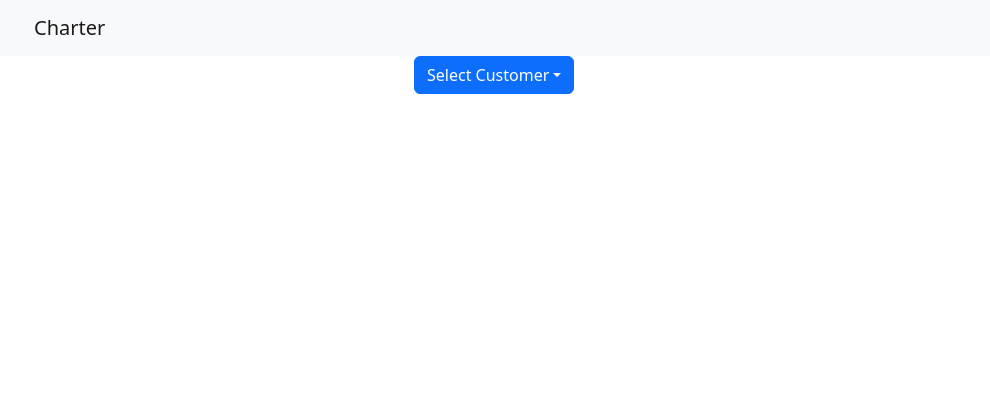
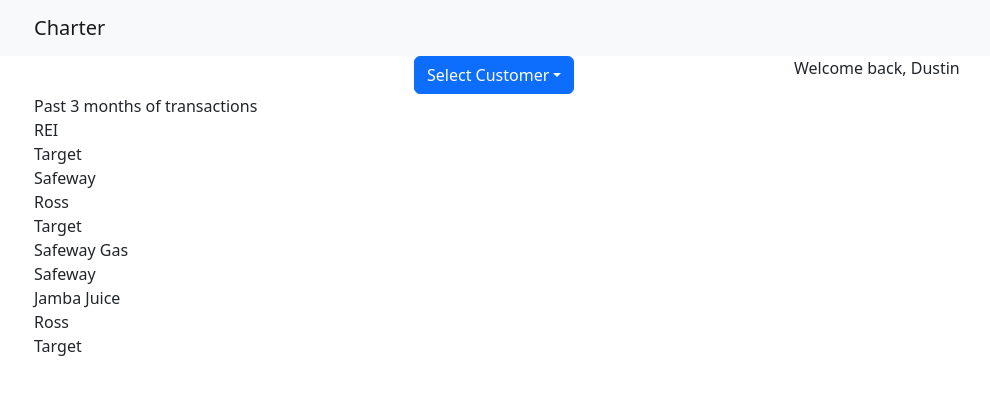
Before and after one commit to DW579/rewards_program, a React (Create React App) app in the folder client/: page / in a window 1280 px wide. Shown: the top 394 px of the page, without its empty margins (48-1038 px from the left). Built offline with nearby package versions, Linux system fonts and the light colour scheme.

Commit message:
Filter current customer transactions

```diff
--- a/client/src/components/dashboard.js
+++ b/client/src/components/dashboard.js
@@ -11,7 +11,8 @@
         super(props);
 
         this.state = {
-            customer: "Dustin"
+            customer: "Dustin",
+            transactions: []
         }
     }
 
@@ -26,7 +27,21 @@
         }
 
         getAllData()
-            .then(data => console.log(data))
+            .then(data => {
+                let current_customer_transactions = [];
+
+                // Loop through data and only include transactions that are associated to the current customer
+                for(const transaction of data.data) {
+                    if(transaction.customer === this.state.customer) {
+                        current_customer_transactions.push(transaction);
+                    }
+                }
+
+                // Add the transactions of the current customer to state
+                this.setState({
+                    transactions: current_customer_transactions
+                })
+            })
 
     }
 
@@ -53,7 +68,7 @@
                             </Dropdown.Menu>
                         </Dropdown>
                     </Col>
-                    <Col></Col>
+                    <Col>Welcome back, {this.state.customer}</Col>
                 </Row>
                 <Row>
                     {/* Totals */}
@@ -62,7 +77,18 @@
                     {/* Sub totals */}
                 </Row>
                 <Row>
-                    {/* Transactions */}
+                    <Col>
+                        Past 3 months of transactions
+                    </Col>
+                </Row>
+                <Row>
+                    <Col>
+                        {
+                            this.state.transactions.map(transaction => (
+                                <div key={transaction.id}>{transaction.name}</div>
+                            ))
+                        }
+                    </Col>
                 </Row>
             </Container>
         )
```
